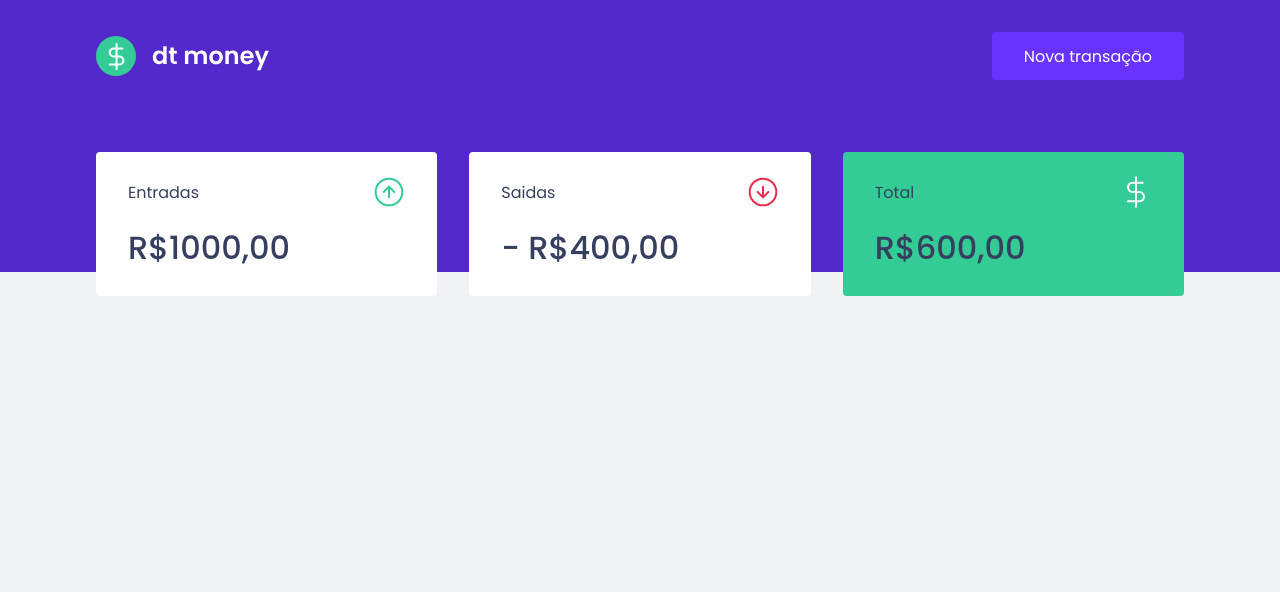
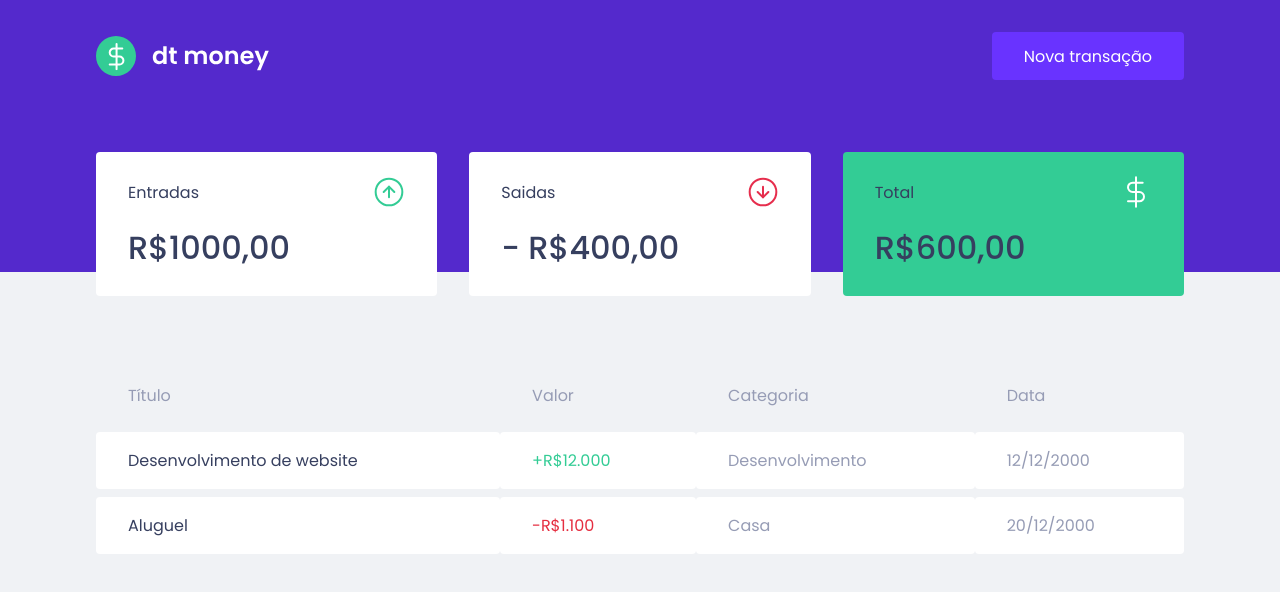
Before and after one commit to rafaelst2000/dtmoney, a React (Create React App) app: page / in a window 1280 px wide. Shown: the top 592 px of the page. Built offline with nearby package versions, Linux system fonts and the light colour scheme.

Commit message:
TransactionTable Component

```diff
--- a/src/components/Dashboard/index.tsx
+++ b/src/components/Dashboard/index.tsx
@@ -1,10 +1,12 @@
 import { Summary } from '../Summary'
+import { TransactionsTable } from '../TransactionsTable'
 import { Container } from './styles'
 
 export function Dashboard () {
   return (
     <Container>
       <Summary />
+      <TransactionsTable />
     </Container>
   )
 }
--- /dev/null
+++ b/src/components/TransactionsTable/index.tsx
@@ -0,0 +1,34 @@
+import { Container } from './styles'
+
+export function TransactionsTable () {
+  return (
+    <Container>
+      <table>
+        <thead>
+          <tr>
+            <th>Título</th>
+            <th>Valor</th>
+            <th>Categoria</th>
+            <th>Data</th>
+          </tr>
+        </thead>
+
+        <tbody>
+          <tr>
+            <td>Desenvolvimento de website</td>
+            <td className="depposit"> +R$12.000</td>
+            <td>Desenvolvimento</td>
+            <td>12/12/2000</td>
+          </tr>
+
+          <tr>
+            <td>Aluguel</td>
+            <td className="withdraw"> -R$1.100</td>
+            <td>Casa</td>
+            <td>20/12/2000</td>
+          </tr>
+        </tbody>
+      </table>
+    </Container>
+  )
+}
--- /dev/null
+++ b/src/components/TransactionsTable/styles.ts
@@ -0,0 +1,37 @@
+import styled from 'styled-components'
+
+export const Container = styled.div`
+  margin-top: 4rem;
+  table {
+    width: 100%;
+    border-spacing: 0 0.5rem;
+
+    th {
+      color: var(--text-body);
+      font-weight: 400;
+      padding: 1rem 2rem;
+      text-align: left;
+      line-height: 1.5rem;
+    }
+
+    td {
+      padding: 1rem 2rem;
+      border: 0;
+      background: var(--shape);
+      color: var(--text-body);
+      border-radius: 0.25rem;
+
+      &:first-child {
+        color: var(--text-title);
+      }
+
+      &.depposit {
+        color: var(--green);
+      }
+
+      &.withdraw {
+        color: var(--red);
+      }
+    }
+  }
+`;
```
